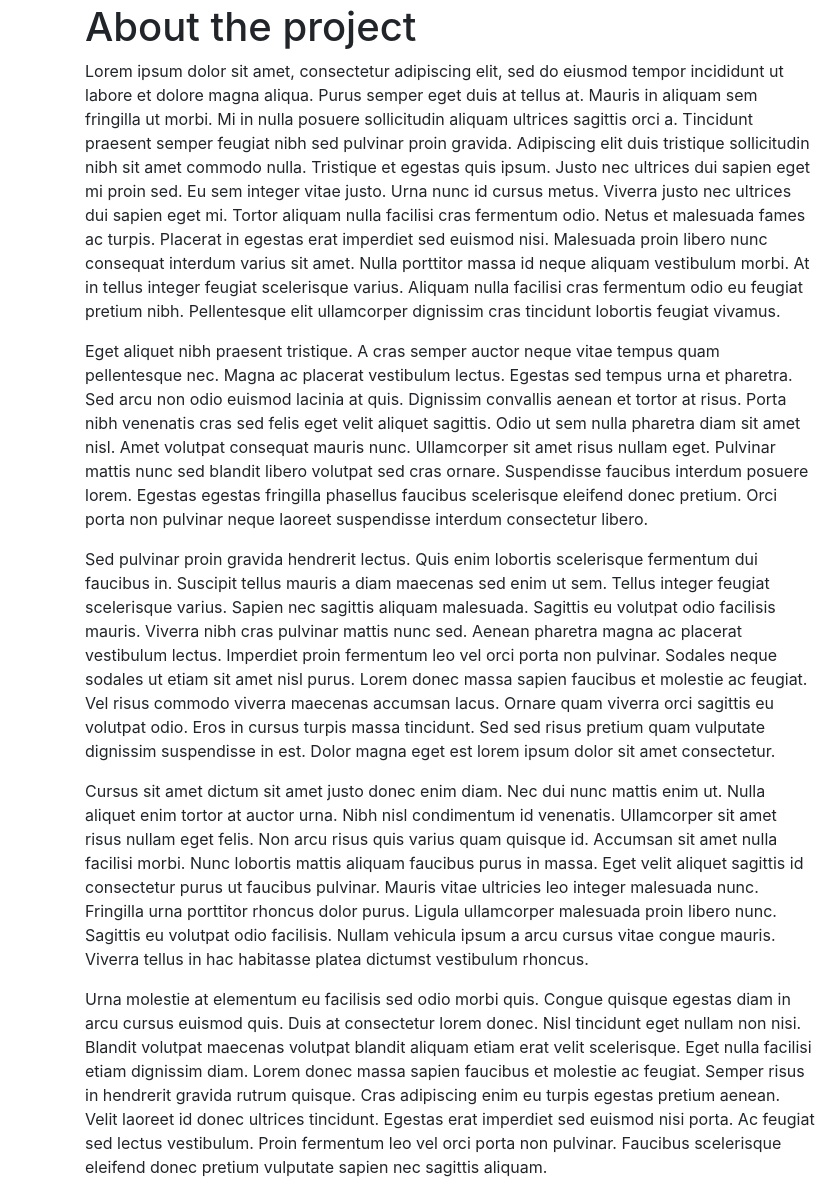
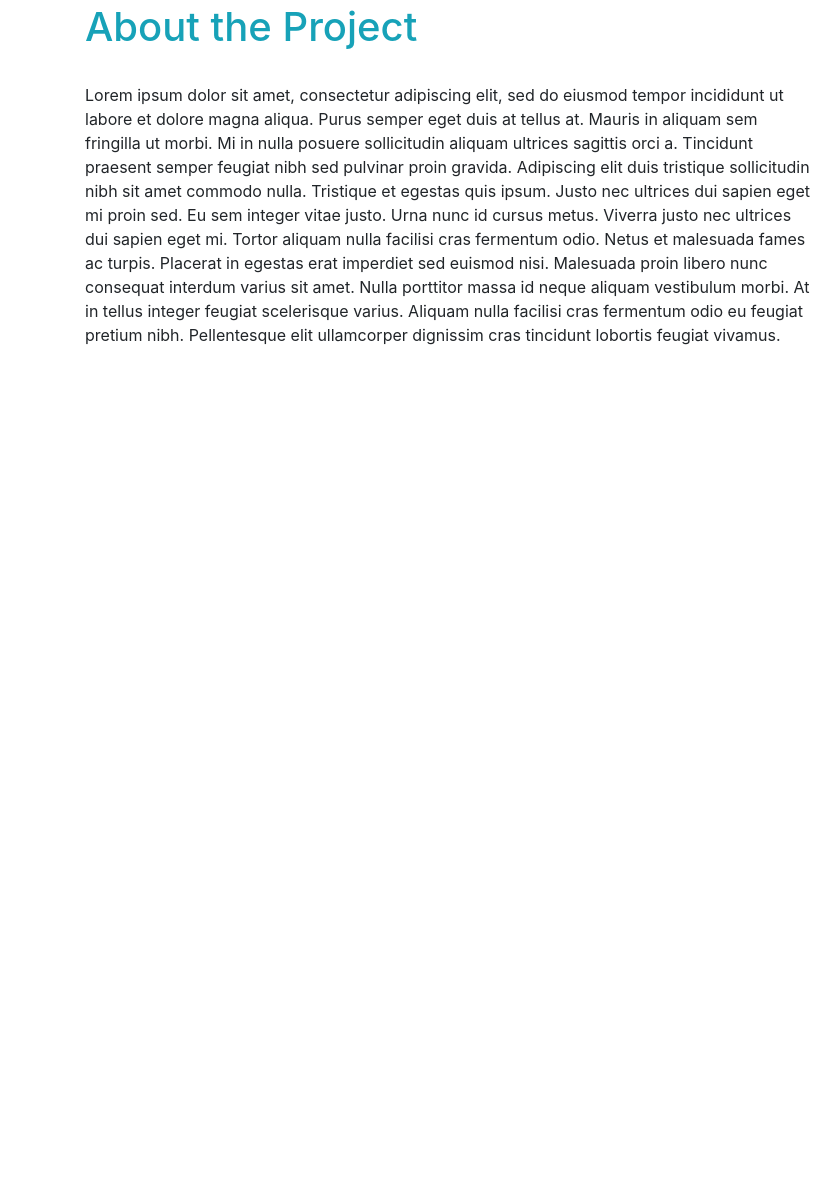
Before and after one commit to nak29/proj2, a plain HTML site: page about.html in a window 1280 px wide. Shown: the part 117-1312 px from the top of the page, 0-840 px from the left. After the commit the page ends 800 px from the top, so only its background shows below. Drawn offline with nearby package versions, Linux system fonts and the light colour scheme; grey boxes are pictures that could not be loaded.

Commit message:
changed title color to match and removed some text

```diff
--- a/about.html
+++ b/about.html
@@ -51,7 +51,8 @@
     </nav>
     <div class="row">
         <div class="col-8">
-            <h1>About the project</h1>
+            <h1 class="text-info">About the Project</h1>
+            <br>
             <p>
                 Lorem ipsum dolor sit amet, consectetur adipiscing elit, sed do eiusmod tempor incididunt ut labore et
                 dolore magna aliqua. Purus semper eget duis at tellus at. Mauris in aliquam sem fringilla ut morbi. Mi
@@ -64,46 +65,6 @@
                 neque aliquam vestibulum morbi. At in tellus integer feugiat scelerisque varius. Aliquam nulla facilisi
                 cras fermentum odio eu feugiat pretium nibh. Pellentesque elit ullamcorper dignissim cras tincidunt
                 lobortis feugiat vivamus.
-            </p>
-            <p>
-                Eget aliquet nibh praesent tristique. A cras semper auctor neque vitae tempus quam pellentesque nec.
-                Magna ac placerat vestibulum lectus. Egestas sed tempus urna et pharetra. Sed arcu non odio euismod
-                lacinia at quis. Dignissim convallis aenean et tortor at risus. Porta nibh venenatis cras sed felis eget
-                velit aliquet sagittis. Odio ut sem nulla pharetra diam sit amet nisl. Amet volutpat consequat mauris
-                nunc. Ullamcorper sit amet risus nullam eget. Pulvinar mattis nunc sed blandit libero volutpat sed cras
-                ornare. Suspendisse faucibus interdum posuere lorem. Egestas egestas fringilla phasellus faucibus
-                scelerisque eleifend donec pretium. Orci porta non pulvinar neque laoreet suspendisse interdum
-                consectetur libero.
-            </p>
-            <p>
-                Sed pulvinar proin gravida hendrerit lectus. Quis enim lobortis scelerisque fermentum dui faucibus in.
-                Suscipit tellus mauris a diam maecenas sed enim ut sem. Tellus integer feugiat scelerisque varius.
-                Sapien nec sagittis aliquam malesuada. Sagittis eu volutpat odio facilisis mauris. Viverra nibh cras
-                pulvinar mattis nunc sed. Aenean pharetra magna ac placerat vestibulum lectus. Imperdiet proin fermentum
-                leo vel orci porta non pulvinar. Sodales neque sodales ut etiam sit amet nisl purus. Lorem donec massa
-                sapien faucibus et molestie ac feugiat. Vel risus commodo viverra maecenas accumsan lacus. Ornare quam
-                viverra orci sagittis eu volutpat odio. Eros in cursus turpis massa tincidunt. Sed sed risus pretium
-                quam vulputate dignissim suspendisse in est. Dolor magna eget est lorem ipsum dolor sit amet
-                consectetur.
-            </p>
-            <p>
-                Cursus sit amet dictum sit amet justo donec enim diam. Nec dui nunc mattis enim ut. Nulla aliquet enim
-                tortor at auctor urna. Nibh nisl condimentum id venenatis. Ullamcorper sit amet risus nullam eget felis.
-                Non arcu risus quis varius quam quisque id. Accumsan sit amet nulla facilisi morbi. Nunc lobortis mattis
-                aliquam faucibus purus in massa. Eget velit aliquet sagittis id consectetur purus ut faucibus pulvinar.
-                Mauris vitae ultricies leo integer malesuada nunc. Fringilla urna porttitor rhoncus dolor purus. Ligula
-                ullamcorper malesuada proin libero nunc. Sagittis eu volutpat odio facilisis. Nullam vehicula ipsum a
-                arcu cursus vitae congue mauris. Viverra tellus in hac habitasse platea dictumst vestibulum rhoncus.
-            </p>
-            <p>
-                Urna molestie at elementum eu facilisis sed odio morbi quis. Congue quisque egestas diam in arcu cursus
-                euismod quis. Duis at consectetur lorem donec. Nisl tincidunt eget nullam non nisi. Blandit volutpat
-                maecenas volutpat blandit aliquam etiam erat velit scelerisque. Eget nulla facilisi etiam dignissim
-                diam. Lorem donec massa sapien faucibus et molestie ac feugiat. Semper risus in hendrerit gravida rutrum
-                quisque. Cras adipiscing enim eu turpis egestas pretium aenean. Velit laoreet id donec ultrices
-                tincidunt. Egestas erat imperdiet sed euismod nisi porta. Ac feugiat sed lectus vestibulum. Proin
-                fermentum leo vel orci porta non pulvinar. Faucibus scelerisque eleifend donec pretium vulputate sapien
-                nec sagittis aliquam.
             </p>
         </div>
         <div class="col-4">
```
